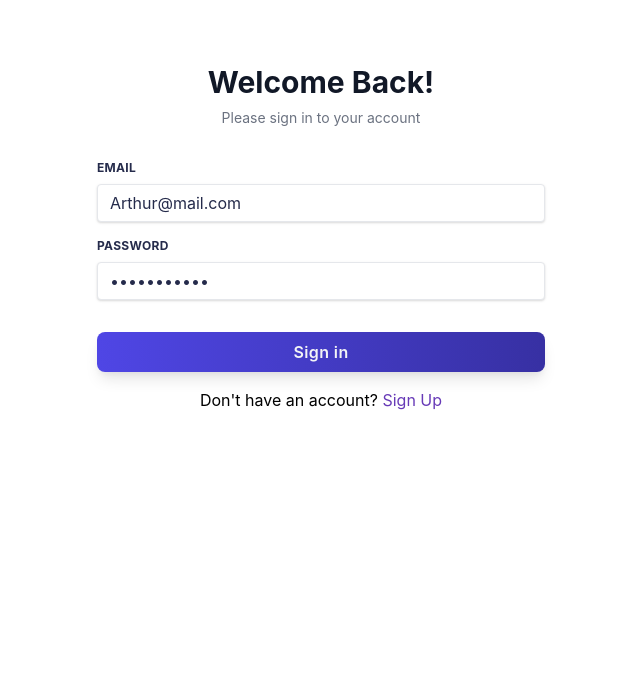
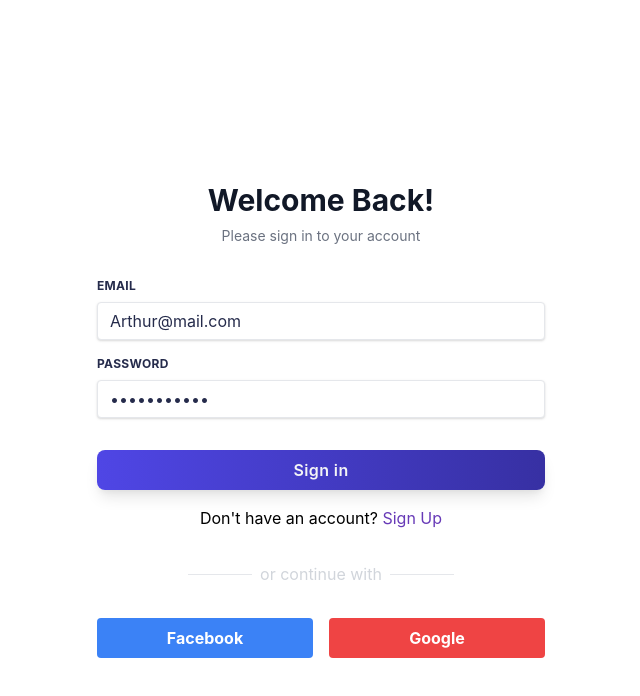
Before and after one commit to praditauniversity/mf-main, a React app: page /#/ in a window 1280 px wide. Shown: the top 696 px of the page, without its empty margins (315-955 px from the left). Built offline with nearby package versions, Linux system fonts and the light colour scheme.

Commit message:
Update Error folder

```diff
--- a/src/Components/Auth/Login.jsx
+++ b/src/Components/Auth/Login.jsx
@@ -27,6 +27,8 @@ export const LoginHandler = () => {
         setLoading(false);
     }
 
+    const rainbow = "w-full flex justify-center bg-gradient-to-r from-indigo-600 to-indigo-800  text-gray-100 p-2  rounded-lg tracking-wide font-semibold  shadow-lg cursor-pointer";
+
     return (
         <div>
             <form onSubmit={handleSubmit}>
@@ -34,12 +36,7 @@ export const LoginHandler = () => {
                 <InputField label="Password" type="password" value={password} onChange={e => setPassword(e.target.value)} required />
                 <div className="py-4 mx-auto flex items-center justify-between space-x-4">
                     <button type="submit"
-                        className="w-full flex justify-center
-                    bg-gradient-to-r
-                    from-indigo-600 to-indigo-800
-                    text-gray-100 p-2
-                    rounded-lg tracking-wide font-semibold
-                    shadow-lg cursor-pointer">
+                        className={rainbow}>
                         Sign in
                     </button>
                 </div>
--- a/src/Main.jsx
+++ b/src/Main.jsx
@@ -19,7 +19,7 @@ const Main = () => {
                   </div>
                 </div>
                 <div className="flex flex-1 flex-col lg:mr-2">
-                  {/* <NavBar /> */}
+                  <NavBar />
                   <NavChips />
                   <div className="overflow-y-auto h-full py-2">
                     <Routing />
--- a/src/Pages/Login/index.jsx
+++ b/src/Pages/Login/index.jsx
@@ -1,22 +1,32 @@
 import React from "react";
 import { LoginHandler } from "../../Components/Auth/Login";
-
 const LoginPage = () => {
     return (
-        <div className="w-full h-full m-auto bg-white">
-            <div className="flex md:items-center justify-center h-full w-full p-8">
-                <div className="max-w-md w-full space-y-8">
+        <div className="w-full h-screen m-auto bg-white flex items-center justify-center px-8">
+            <div className="max-w-md w-full space-y-8 items-center justify-center">
+
                 <div className="text-center">
                     <h2 className="mt-6 text-3xl font-bold text-gray-900"> Welcome Back!  </h2>
                     <p className="mt-2 text-sm text-gray-500">Please sign in to your account</p>
                 </div>
-                    {/* <div className="flex items-center justify-center space-x-2">
+
+                <LoginHandler />
+
+                <div className="flex items-center justify-center space-x-2">
                     <span className="h-px w-16 bg-gray-200"></span>
                     <span className="text-gray-300 font-normal">or continue with</span>
                     <span className="h-px w-16 bg-gray-200"></span>
-                    </div> */}
-                    <LoginHandler />
                 </div>
+
+                <div className="flex items-center justify-between space-x-4">
+                    <button className="bg-blue-500 hover:bg-blue-700 text-white w-full p-2 font-bold rounded">
+                        Facebook
+                    </button>
+                    <button className="bg-red-500 hover:bg-red-700 text-white w-full p-2 font-bold rounded">
+                        Google
+                    </button>
+                </div>
+
             </div>
         </div>
     );
--- a/webpack.config.js
+++ b/webpack.config.js
@@ -14,6 +14,9 @@ module.exports = {
     port: 8080,
     host: '0.0.0.0',
     hot: true,
+    allowedHosts: [
+      'arkadium.my.id',
+    ]
   },
 
   module: {
```
Lines whose indentation alone changed are shown as unchanged.
